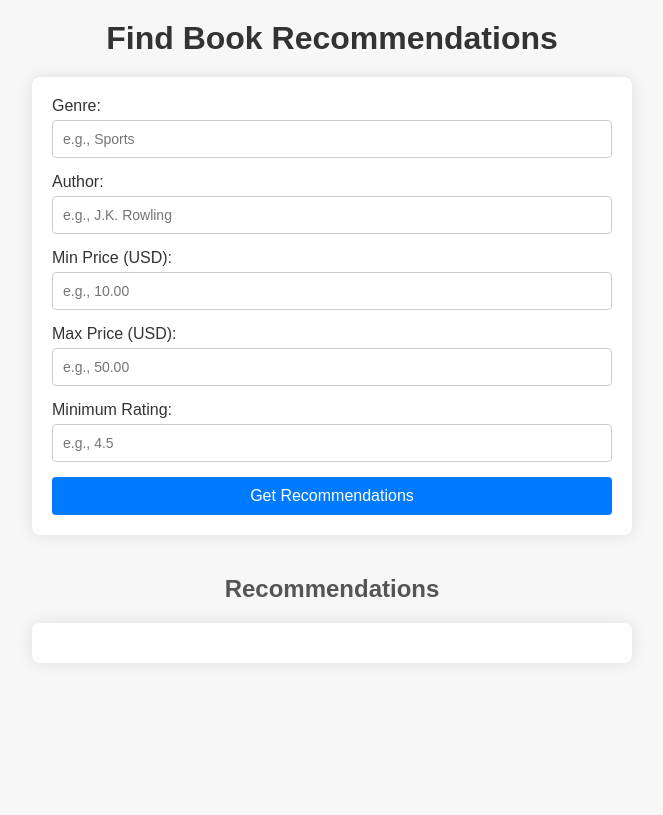
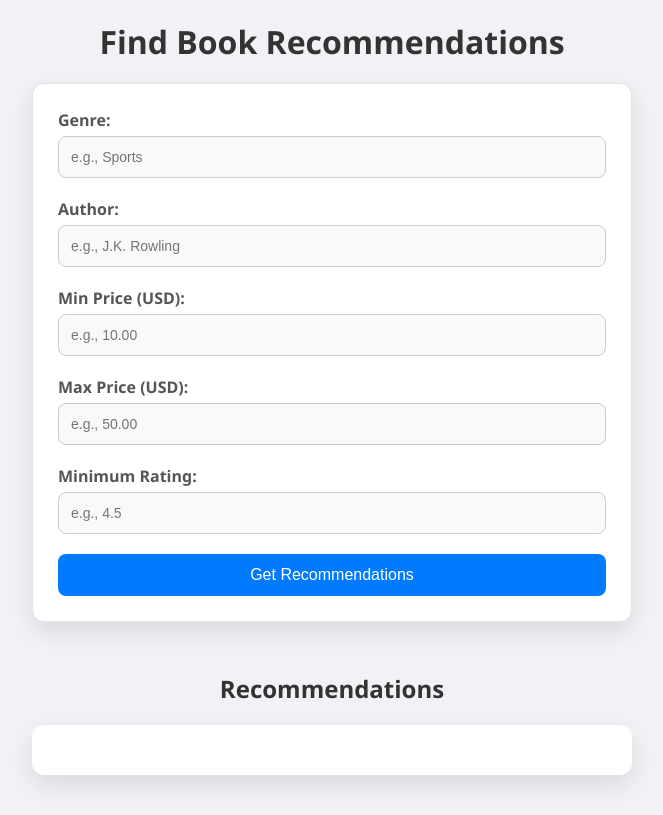
Before and after one commit to skatergu/book-recommendation, a Flask app: page / in a window 1280 px wide. Shown: the whole page, without its empty margins (308-971 px from the left). Before the commit the page ends 597 px from the top, so only its background shows below. Run offline with Flask 3, Linux system fonts and the light colour scheme; parts of the project's set-up code (start-up, migrations or seed data) failed here and were passed over.

Commit message:
Delete unnecessary endpoints, update style.css

```diff
--- a/src/app.py
+++ b/src/app.py
@@ -21,7 +21,6 @@
 @app.route('/recommend', methods=['GET', 'POST'])
 def recommend():
     filters = {}
-
     # Handle POST requests (JSON or form)
     if request.method == 'POST':
         if request.is_json:  # If the request contains JSON
@@ -70,8 +69,7 @@
     recommendations = recommend_by_filters(filters)
     return jsonify(recommendations)
 
-
-# Create a GET route for searching books by keyword
+# for searching books by keyword
 @app.route('/search', methods=['GET'])
 def search_books():
     # Retrieve the keyword from query parameters
@@ -100,12 +98,5 @@
     genre = request.args.get('genre')
     return jsonify(get_subgenres(genre))
 
-# for sorting books
-@app.route('/sort', methods=['POST'])
-def sort():
-    data = request.json
-    sorted_books = sort_books(data['books'], data['sort_by'], data['order'])
-    return jsonify(sorted_books)
-
 if __name__ == '__main__':
     app.run(debug=True)
--- a/src/static/css/style.css
+++ b/src/static/css/style.css
@@ -1,4 +1,4 @@
-/* Basic reset */
+
 * {
   margin: 0;
   padding: 0;
@@ -6,40 +6,52 @@
 }
 
 body {
-  font-family: Arial, sans-serif;
-  background-color: #f7f7f7;
+  font-family: 'Segoe UI', Tahoma, Geneva, Verdana, sans-serif;
+  background-color: #f0f2f5;
   padding: 20px;
+  color: #444;
 }
 
 h1 {
   color: #333;
   text-align: center;
   margin-bottom: 20px;
+  font-size: 2rem;
 }
 
 form {
   max-width: 600px;
   margin: 0 auto;
-  background: white;
-  padding: 20px;
-  border-radius: 8px;
-  box-shadow: 0px 0px 15px rgba(0, 0, 0, 0.1);
+  background: #ffffff;
+  padding: 25px;
+  border-radius: 12px;
+  box-shadow: 0px 10px 25px rgba(0, 0, 0, 0.1);
+  border: 1px solid #e1e4e8;
 }
 
 label {
   display: block;
-  font-size: 16px;
+  font-size: 1rem;
   margin-bottom: 5px;
-  color: #333;
+  color: #555;
+  font-weight: bold;
 }
 
 input {
   width: 100%;
-  padding: 10px;
-  margin-bottom: 15px;
+  padding: 12px;
+  margin-bottom: 20px;
   border: 1px solid #ccc;
-  border-radius: 4px;
+  border-radius: 8px;
   font-size: 14px;
+  background-color: #f9f9f9;
+  transition: background-color 0.3s ease;
+}
+
+input:focus {
+  outline: none;
+  background-color: #eef2f7;
+  border-color: #007bff;
 }
 
 button {
@@ -47,11 +59,12 @@
   width: 100%;
   background-color: #007bff;
   color: white;
-  padding: 10px;
+  padding: 12px;
   border: none;
-  border-radius: 4px;
-  font-size: 16px;
+  border-radius: 8px;
+  font-size: 1rem;
   cursor: pointer;
+  transition: background-color 0.3s ease;
 }
 
 button:hover {
@@ -60,17 +73,18 @@
 
 h2 {
   text-align: center;
-  margin-top: 40px;
-  color: #555;
+  margin-top: 50px;
+  color: #333;
+  font-size: 1.5rem;
 }
 
 #recommendations {
   max-width: 600px;
   margin: 20px auto;
-  background: white;
-  padding: 20px;
-  border-radius: 8px;
-  box-shadow: 0px 0px 15px rgba(0, 0, 0, 0.1);
+  background: #ffffff;
+  padding: 25px;
+  border-radius: 12px;
+  box-shadow: 0px 10px 25px rgba(0, 0, 0, 0.1);
 }
 
 ul {
@@ -79,9 +93,9 @@
 }
 
 li {
-  padding: 10px 0;
+  padding: 12px 0;
   border-bottom: 1px solid #eee;
-  font-size: 16px;
+  font-size: 1rem;
 }
 
 li:last-child {
@@ -92,3 +106,12 @@
   color: red;
   text-align: center;
 }
+
+@media (max-width: 768px) {
+  body {
+    padding: 10px;
+  }
+  form, #recommendations {
+    padding: 15px;
+  }
+}
```
